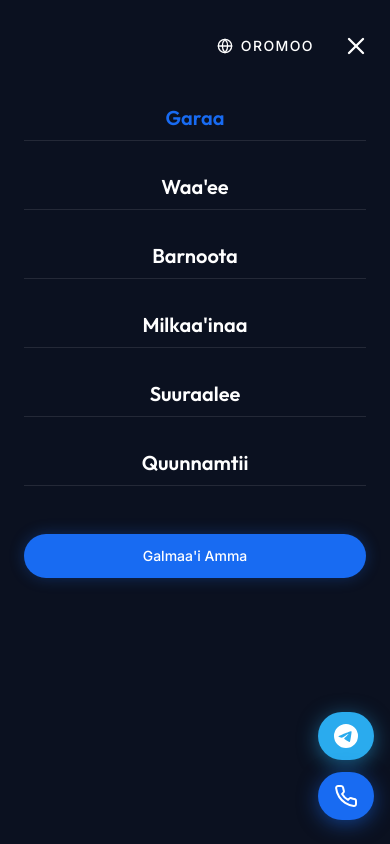
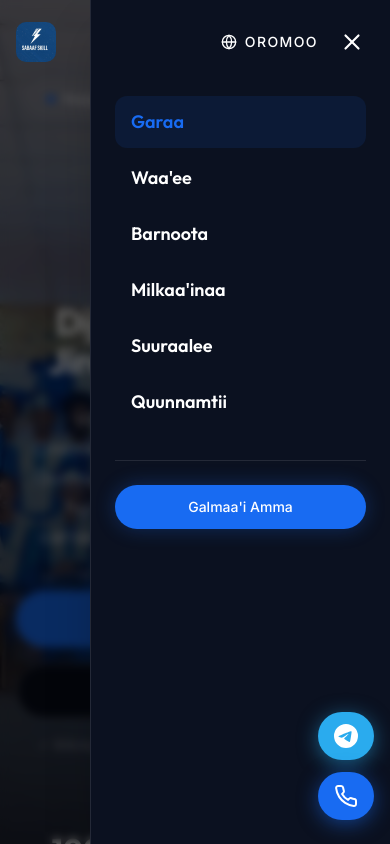
Before and after one commit to Teshome-Worku/sabaafskill, a Next.js app in the folder app/: page / in a window 390 px wide. Both pictures are taken after a click on the button "Open menu". Shown: the top 844 px of the page. Built offline with nearby package versions, Linux system fonts and the light colour scheme.

Commit message:
feat: implement responsive Navbar component with mobile drawer and language switching support

```diff
--- a/app/src/components/layout/Navbar.tsx
+++ b/app/src/components/layout/Navbar.tsx
@@ -16,42 +16,44 @@ export function Navbar() {
   const { t } = useLanguage();
 
   useEffect(() => {
-    const handleScroll = () => {
-      setIsScrolled(window.scrollY > 20);
-    };
+    const handleScroll = () => setIsScrolled(window.scrollY > 20);
     window.addEventListener('scroll', handleScroll);
     return () => window.removeEventListener('scroll', handleScroll);
   }, []);
 
   // Close mobile menu on route change
+  useEffect(() => { setMobileMenuOpen(false); }, [pathname]);
+
+  // Lock body scroll when mobile menu is open
   useEffect(() => {
-    setMobileMenuOpen(false);
-  }, [pathname]);
+    document.body.style.overflow = mobileMenuOpen ? 'hidden' : '';
+    return () => { document.body.style.overflow = ''; };
+  }, [mobileMenuOpen]);
 
   const navLinks = [
     { name: { om: 'Garaa', en: 'Home' }, href: '/' },
     { name: { om: "Waa'ee", en: 'About' }, href: '/about' },
     { name: { om: 'Barnoota', en: 'Courses' }, href: '/courses' },
-    { name: { om: 'Milkaa\'inaa', en: 'Testimonials' }, href: '/testimonials' },
+    { name: { om: "Milkaa'inaa", en: 'Testimonials' }, href: '/testimonials' },
     { name: { om: 'Suuraalee', en: 'Gallery' }, href: '/gallery' },
     { name: { om: 'Quunnamtii', en: 'Contact' }, href: '/contact' },
   ];
 
   return (
+    <>
+      {/* ─── Sticky Navbar Bar — height NEVER changes, only bg transitions ─── */}
       <header
-      className={`fixed top-0 left-0 right-0 z-50 transition-all duration-300 ${
-        mobileMenuOpen
-          ? 'bottom-0 bg-[#0B1120] py-5'
-          : isScrolled
-            ? 'bg-background/90 backdrop-blur-md border-b border-white/5 py-3'
+        className={`fixed top-0 left-0 right-0 z-50 transition-[background-color,border-color,box-shadow] duration-300 ${
+          isScrolled
+            ? 'bg-[#080C16] border-b border-white/10 shadow-[0_4px_30px_rgba(0,0,0,0.5)] py-3'
             : 'bg-transparent py-5'
         }`}
       >
         <div className="container mx-auto px-4 md:px-6 flex items-center justify-between">
 
           {/* Logo */}
-        <Link href="/" className="flex items-center gap-3 relative z-10">
-          <div className="relative w-10 h-10 overflow-hidden rounded-md">
+          <Link href="/" className="flex items-center gap-3">
+            <div className="relative w-10 h-10 overflow-hidden rounded-md shrink-0">
               <Image
                 src="/images/logo/sabaafskilllogo.jpg"
                 alt="Sabaaf Skill Logo"
@@ -85,45 +87,64 @@ export function Navbar() {
             </Button>
           </nav>
 
-        {/* Mobile Menu Toggle */}
-        <div className="flex items-center gap-4 md:hidden relative z-50">
+          {/* Mobile: Language Switcher + Hamburger */}
+          <div className="flex items-center gap-3 md:hidden">
             <LanguageSwitcher />
             <button
               onClick={() => setMobileMenuOpen(!mobileMenuOpen)}
-            className="text-white p-3 -mr-2 focus:outline-none flex items-center justify-center min-h-[44px] min-w-[44px]"
+              className="text-white p-2 focus:outline-none flex items-center justify-center min-h-[44px] min-w-[44px]"
               aria-label={mobileMenuOpen ? "Close menu" : "Open menu"}
             >
-            {mobileMenuOpen ? <X size={28} /> : <Menu size={28} />}
+              {mobileMenuOpen ? <X size={26} /> : <Menu size={26} />}
             </button>
           </div>
+        </div>
+      </header>
 
+      {/* ─── Mobile Slide-Out Drawer (completely separate from header, never clips it) ─── */}
       <div
-          className={`fixed inset-0 bg-[#0B1120] z-40 transition-transform duration-300 flex flex-col pt-24 px-6 md:hidden ${
+        className={`fixed inset-0 z-40 md:hidden transition-opacity duration-300 ${
+          mobileMenuOpen ? 'opacity-100 pointer-events-auto' : 'opacity-0 pointer-events-none'
+        }`}
+      >
+        {/* Dimmed backdrop — tap to close */}
+        <div
+          className="absolute inset-0 bg-black/60 backdrop-blur-sm"
+          onClick={() => setMobileMenuOpen(false)}
+        />
+
+        {/* Drawer panel slides in from the right */}
+        <aside
+          className={`absolute top-0 right-0 bottom-0 w-4/5 max-w-[300px] bg-[#0B1120] border-l border-white/10 flex flex-col pt-24 px-6 shadow-2xl transition-transform duration-300 ease-in-out ${
             mobileMenuOpen ? 'translate-x-0' : 'translate-x-full'
           }`}
         >
-          <nav className="flex flex-col gap-6 text-center">
+          <nav className="flex flex-col gap-1">
             {navLinks.map((link) => (
               <Link
                 key={link.href}
                 href={link.href}
-                className={`text-xl font-heading font-semibold py-2 border-b border-white/10 ${
-                  pathname === link.href ? 'text-primary' : 'text-foreground'
+                onClick={() => setMobileMenuOpen(false)}
+                className={`text-lg font-heading font-semibold py-3 px-4 rounded-xl transition-colors ${
+                  pathname === link.href
+                    ? 'text-primary bg-primary/10'
+                    : 'text-white hover:text-primary hover:bg-white/5'
                 }`}
               >
                 {t(link.name)}
               </Link>
             ))}
-            <div className="pt-6">
-              <Button asChild size="lg" className="w-full rounded-full">
-                <Link href="/register">
+          </nav>
+
+          <div className="mt-8 pt-6 border-t border-white/10">
+            <Button asChild size="lg" className="w-full rounded-full shadow-[0_0_20px_rgba(26,107,240,0.3)]">
+              <Link href="/register" onClick={() => setMobileMenuOpen(false)}>
                 {t({ om: "Galmaa'i Amma", en: "Register Now" })}
               </Link>
             </Button>
           </div>
-          </nav>
+        </aside>
       </div>
-      </div>
-    </header>
+    </>
   );
 }
```
Lines whose indentation alone changed are shown as unchanged.
